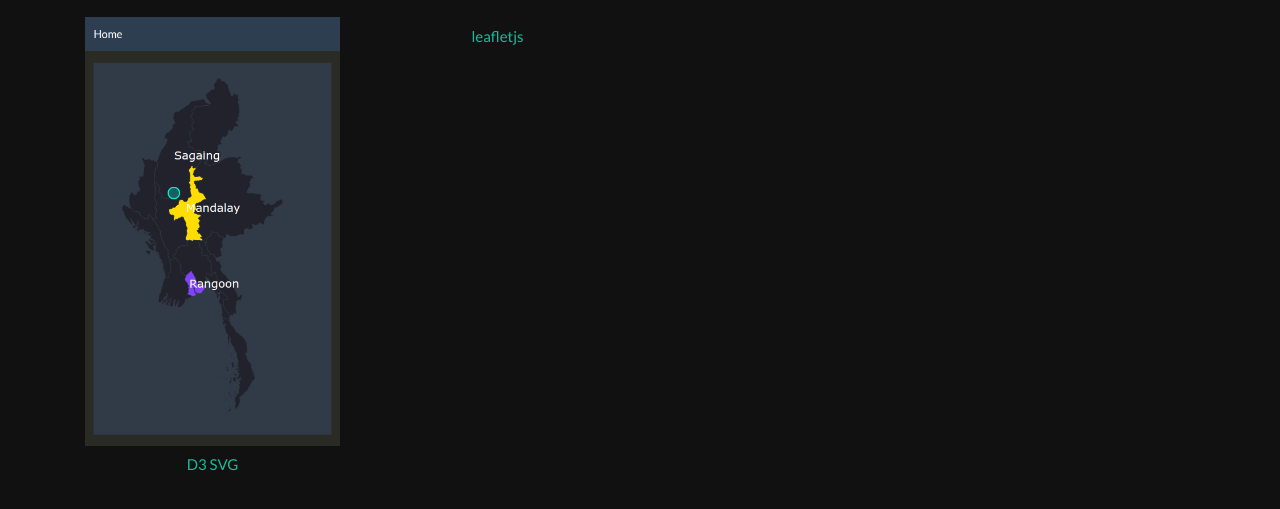
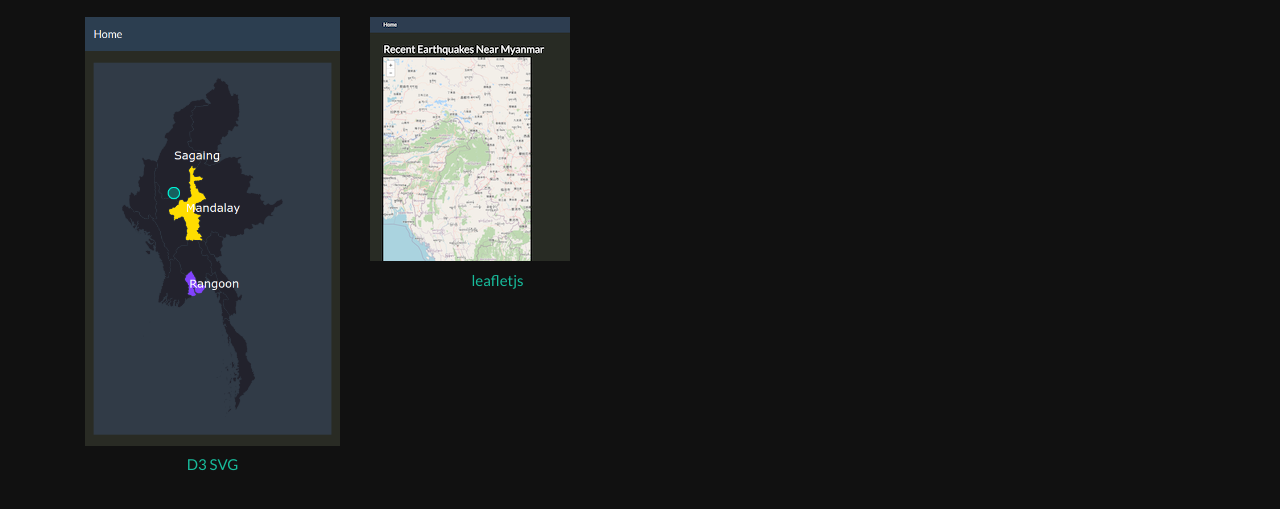
Before and after one commit to nayzawoo/maps, a website: page index.html in a window 1280 px wide. Shown: the part 63-572 px from the top of the page. Drawn offline with Linux system fonts and the light colour scheme.

Commit message:
Update index.html

```diff
--- a/index.html
+++ b/index.html
@@ -31,7 +31,7 @@
 			</div>
 			<div class="col-sm-3">
 				<a href="leaflet">
-					<img src="assets/leaflet-map.png" alt="" class="img-responsive">
+					<img src="assets/leafletjs-map.png" alt="" class="img-responsive">
 					<h5 class="text-center">leafletjs</h5>
 				</a>
 			</div>
```
